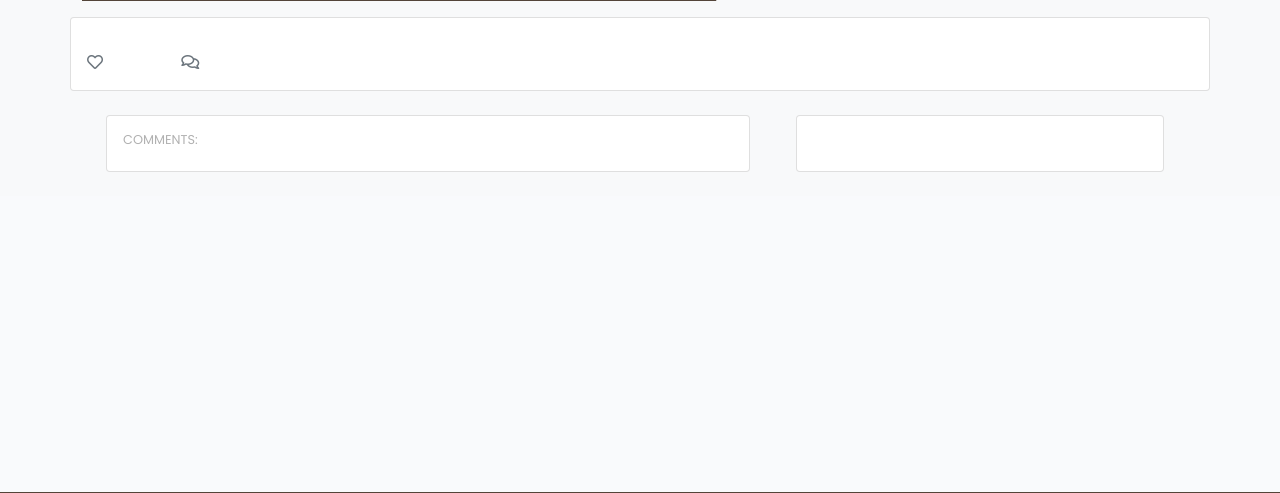
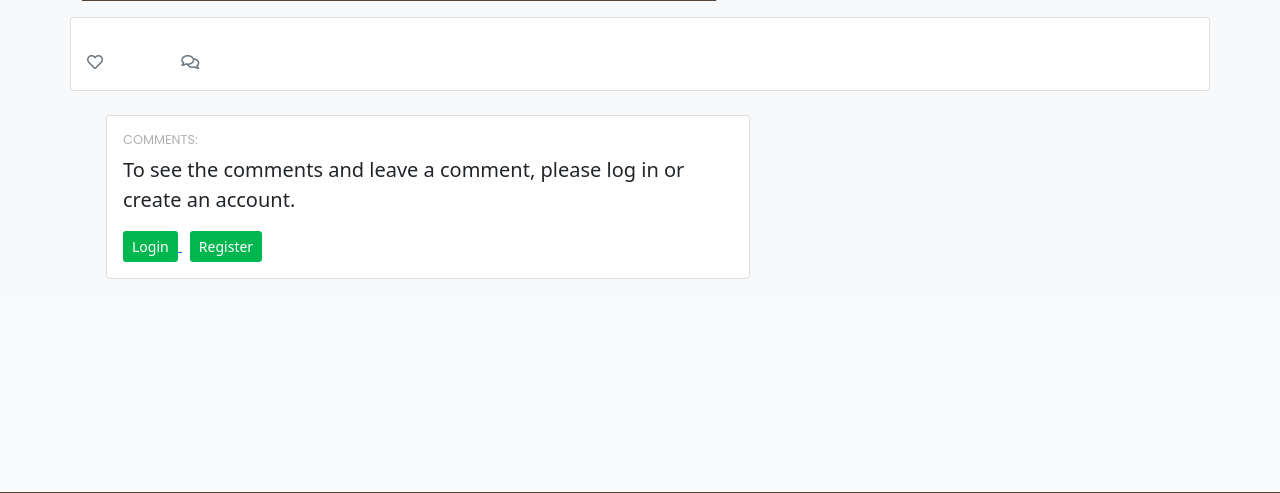
Before and after one commit to omurilolima/book-club, a Django app: template templates/post_detail.html in a window 1280 px wide. Shown: the part 228-721 px from the top of the page. Run offline with Django 3.2, Linux system fonts and the light colour scheme; the template is opened without the code that fills it, so the values that code supplies are empty; some libraries are stand-ins or nearby versions.

Commit message:
Update add-book layout and check if user is authenticated in comments section

```diff
--- a/blog/forms.py
+++ b/blog/forms.py
@@ -22,5 +22,4 @@ class BookForm(forms.ModelForm):
             'rating',
             'data_started_reading',
             'date_finished_reading',
-            'isbn',
         )
--- a/blog/models.py
+++ b/blog/models.py
@@ -57,9 +57,8 @@ class Book(models.Model):
     category = models.CharField(max_length=80, unique=True)
     about = models.TextField()
     rating = models.IntegerField(choices=RATING, default=2)
-    data_started_reading = models.DateField()
-    date_finished_reading = models.DateField()
-    isbn = models.IntegerField(unique=True)
+    data_started_reading = models.DateField(blank=True)
+    date_finished_reading = models.DateField(blank=True)
     created_on = models.DateTimeField(auto_now_add=True)
     user = models.ForeignKey(
         User, on_delete=models.CASCADE)
--- a/templates/add-book.html
+++ b/templates/add-book.html
@@ -2,9 +2,9 @@
 
 {% block content %}
 {% load crispy_forms_tags %}
-<div class="container-fluid">
+<div class="container">
     <div class="row">
-        <div class="col-4 mt-3 off-set-2">
+        <div class="col-8 mt-3">
             <div class="card-body">
                 {% if user.is_authenticated %}
                     {% if added_now %}
--- a/templates/books.html
+++ b/templates/books.html
@@ -2,8 +2,8 @@
 
 {% block content %}
 {% load crispy_forms_tags %}
-<div class="bg">
-    <div class="container">
+
+<div class="container mt-3">
     <h2>My books</h2>
 </div>
 <div class="container">
@@ -46,6 +46,5 @@
         {% endfor %}
     </div>
 </div>
-</div>
 
 {%endblock%}
--- a/templates/post_detail.html
+++ b/templates/post_detail.html
@@ -66,10 +66,11 @@
     <div class="row justify-content-evenly ms-4 mb-4">
         <div class="col-md-7 card">
             <div class="card-body">
+                {% if user.is_authenticated %}
                 <h3>Comments:</h3>
                 <!-- We want a for loop inside the tags to iterate through each comment in comments -->
                 {% for comment in comments %}
-                <div class="comments card" style="padding: 10px;">
+                <div class="comments card mt-2" style="padding: 10px;">
                     <p class="font-weight-bold">
                         <!-- The commenter's name goes here. Check the model if you're not sure what that is -->
                         <strong>{{ comment.name }}</strong> at
@@ -83,8 +84,20 @@
                 </div>
                 <!-- Our for loop ends here -->
                 {% endfor %}
+                {% else %}
+                <h3>Comments:</h3>
+                <p class="fs-5">To see the comments and leave a comment, please log in or create an account.</p>
+                <a href="{% url 'account_login' %}">
+                    <button type="button" class="btn btn-signup btn-sm">Login</button>
+                </a>
+
+                <a href="{% url 'account_signup' %}">
+                    <button type="button" class="btn btn-signup btn-sm ms-2">Register</button>
+                </a>
+                {% endif %}
             </div>
         </div>
+                {% if user.is_authenticated %}
                 <div class="col-md-4 card">
                     <div class="card-body">
                         {% if commented %}
@@ -93,7 +106,7 @@
                             </div>
                         {% else %}
 
-                {% if user.is_authenticated %}
+
                             <h3>Leave a comment:</h3>
                             <p>Posting as: <strong>{{ user.username }}</strong></p>
                             <form method="post">
```
Also changed, not shown: blog/migrations/0010_auto_20230420_1819.py (added). Lines whose indentation alone changed are shown as unchanged.
